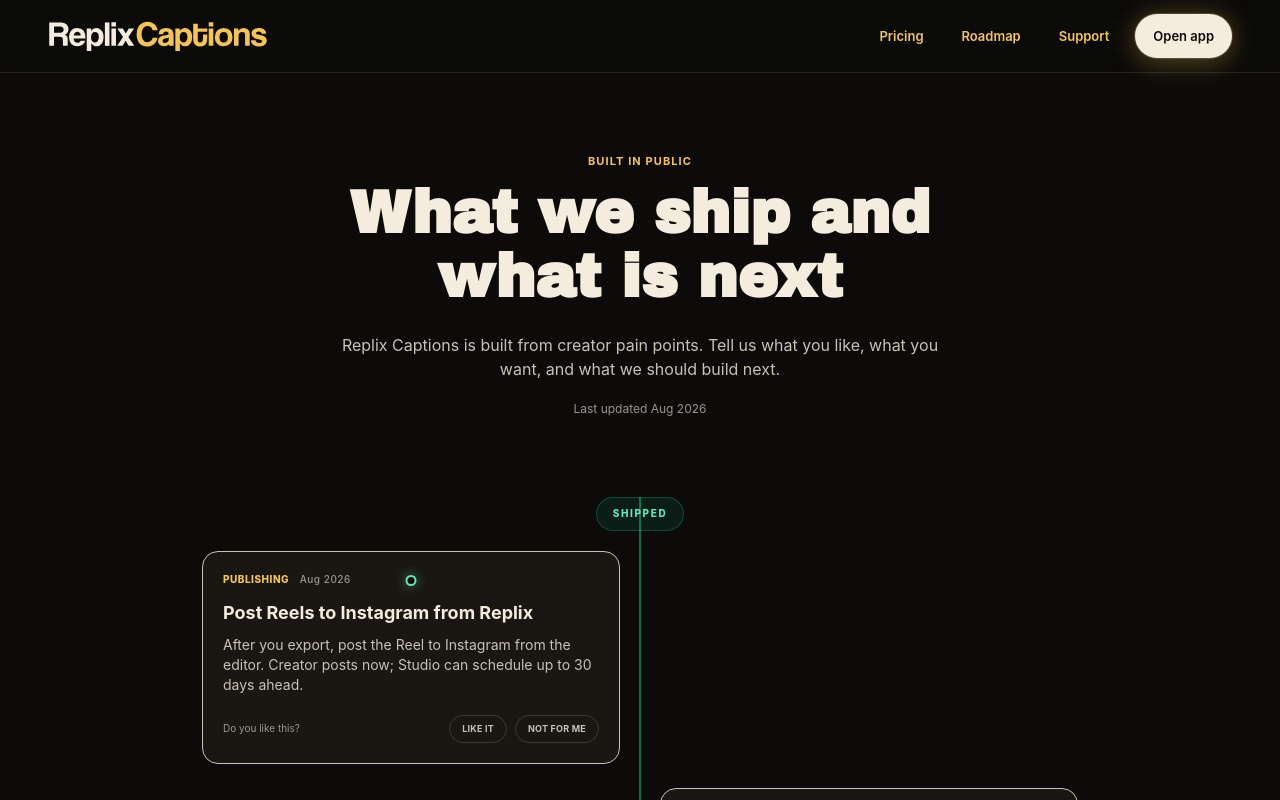
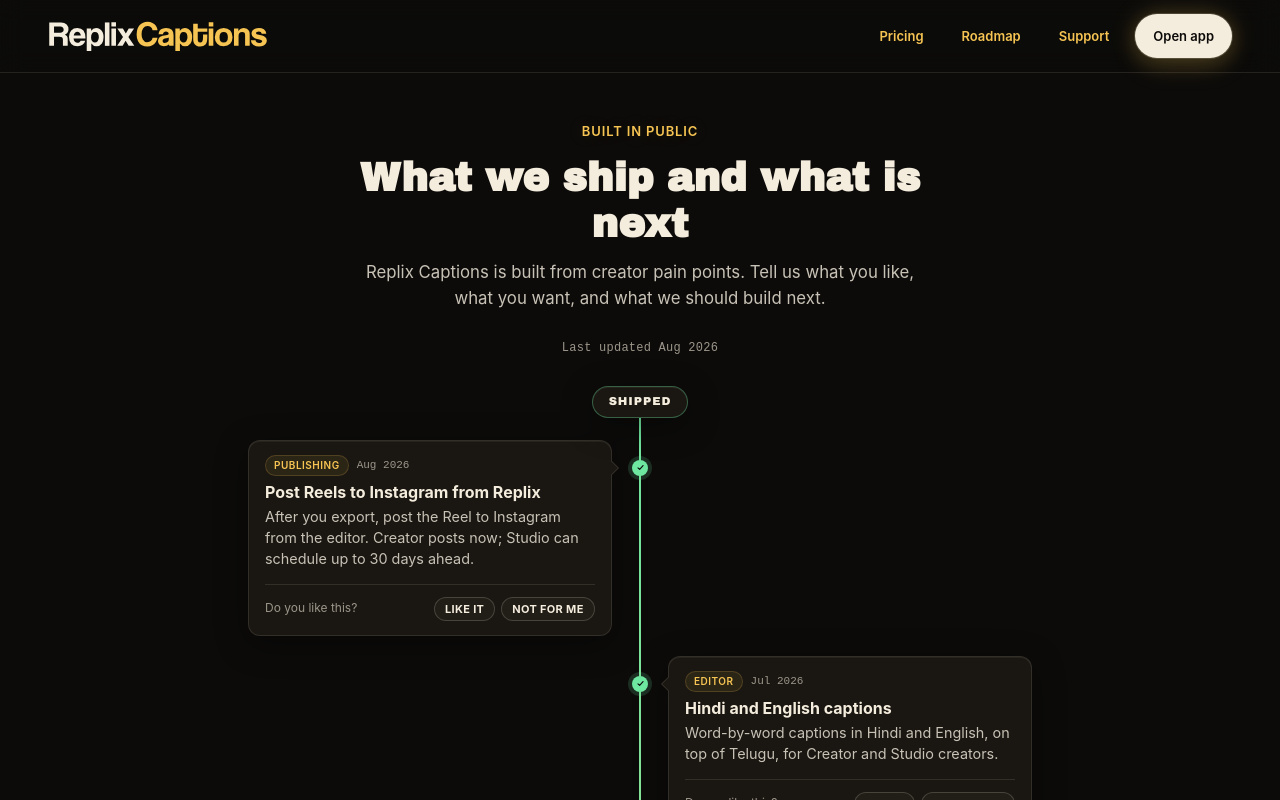
Before and after one commit to kuldeeprajput-dev/every-kaptions, a Next.js app: page /roadmap in a window 1280 px wide. Shown: the top 800 px of the page. Built offline with nearby package versions, Linux system fonts and the light colour scheme; a web font is replaced by a local one.

Commit message:
Add roadmap timeline card and voting controls

```diff
--- /dev/null
+++ b/src/features/roadmap/components/roadmap-item-card.tsx
@@ -0,0 +1,113 @@
+"use client";
+
+import type { RoadmapItem } from "../data/roadmap-data";
+
+interface RoadmapItemCardProps {
+  item: RoadmapItem;
+  index: number;
+  isComingSoon?: boolean;
+  vote?: "yes" | "no";
+  onVote: (choice: "yes" | "no") => void;
+}
+
+export function RoadmapItemCard({
+  item,
+  index,
+  isComingSoon = false,
+  vote,
+  onVote,
+}: RoadmapItemCardProps) {
+  const isLeft = isComingSoon ? index % 2 !== 0 : index % 2 === 0;
+  const isVoted = Boolean(vote);
+  const positiveLabel = isComingSoon ? "Want it" : "Like it";
+  const negativeLabel = isComingSoon ? "No" : "Not for me";
+  const promptText = isComingSoon ? "Want this?" : "Do you like this?";
+  const voteBtnClass =
+    "font-body text-[11px] leading-none font-bold tracking-[0.03em] uppercase rounded-full h-6 px-2.5 inline-flex items-center justify-center cursor-pointer transition-[border-color,background,color] duration-150 hover:border-amber/45 hover:text-amber";
+
+  return (
+    <div className="grid grid-cols-[1fr_auto_1fr] max-[719px]:grid-cols-[32px_1fr] gap-x-5 max-[719px]:gap-x-3 items-start relative z-[1]">
+      {/* Node circle on spine */}
+      <div className="col-start-2 row-start-1 max-[719px]:col-start-1 flex items-center justify-center pt-5 max-[719px]:pt-4 max-[719px]:w-8">
+        {isComingSoon ? (
+          <span
+            className="relative w-4 h-4 rounded-full shrink-0 z-[2] flex items-center justify-center bg-canvas border-2 border-amber/70 shadow-[0_0_0_4px_rgba(246,196,83,0.1)]"
+            aria-hidden="true"
+          />
+        ) : (
+          <span
+            className="relative w-4 h-4 rounded-full shrink-0 z-[2] flex items-center justify-center bg-[#6ee7a0] shadow-[0_0_0_4px_rgba(110,231,160,0.16)]"
+            aria-hidden="true"
+          >
+            <svg className="block shrink-0" viewBox="0 0 16 16" width="9" height="9" aria-hidden="true">
+              <path d="M3.5 8.5 6.5 11.5 12.5 4.5" fill="none" stroke="#0c0b0a" strokeWidth="2" strokeLinecap="round" strokeLinejoin="round" />
+            </svg>
+          </span>
+        )}
+      </div>
+
+      {/* Card with speech pointer */}
+      <article
+        className={`relative min-w-0 bg-surface border border-[var(--hairline)] hover:border-[rgba(244,236,220,0.2)] rounded-xl pt-3.5 px-4 pb-3 shadow-[var(--card-shadow)] opacity-100 transition-[opacity,transform,border-color] duration-400 ${
+          isLeft
+            ? "col-start-1 row-start-1 max-[719px]:col-start-2 max-[719px]:transform-none"
+            : "col-start-3 row-start-1 max-[719px]:col-start-2 max-[719px]:transform-none"
+        }`}
+      >
+        <span
+          className={`absolute top-[22px] w-2.5 h-2.5 bg-surface border border-[var(--hairline)] rotate-45 z-[1] ${
+            isLeft
+              ? "-right-1.5 border-l-0 border-b-0 max-[719px]:-left-1.5 max-[719px]:right-auto max-[719px]:border-r-0 max-[719px]:border-t-0 max-[719px]:border-l max-[719px]:border-b"
+              : "-left-1.5 border-r-0 border-t-0"
+          }`}
+          aria-hidden="true"
+        />
+        <div className="mb-2.5">
+          <div className="flex flex-wrap items-center gap-2 mb-1.5">
+            <span className="text-[10px] font-semibold tracking-[0.05em] uppercase text-amber bg-amber/[0.08] border border-amber/[0.18] rounded-full px-2 py-0.5">
+              {item.category}
+            </span>
+            <time className="text-[11px] text-dim mono">{item.date}</time>
+          </div>
+          <h3 className="font-body text-[1rem] font-semibold text-cream mb-1 leading-[1.3]">
+            {item.title}
+          </h3>
+          <p className="font-body text-[0.9rem] text-body leading-[1.45]">
+            {item.description}
+          </p>
+        </div>
+
+        <div className="border-t border-[var(--hairline)] pt-2.5 mt-3.5">
+          <div className="flex flex-wrap items-center justify-between gap-x-3 gap-y-2 max-[719px]:flex-col max-[719px]:items-start max-[719px]:gap-2">
+            <span className="text-[12px] text-dim">{promptText}</span>
+            <div className="group/swap block" data-state={isVoted ? "noted" : "idle"} aria-live="polite">
+              <span className="block h-7 overflow-hidden [contain:paint]">
+                <span className="block [transform:translate3d(0,0,0)] transition-transform duration-400 ease-[cubic-bezier(0.34,1.45,0.64,1)] will-change-transform group-data-[state=noted]/swap:[transform:translate3d(0,-28px,0)]">
+                  <span className="flex items-center justify-end gap-1.5 h-7 min-h-7 overflow-hidden transition-[opacity,visibility] duration-200 group-data-[state=noted]/swap:opacity-0 group-data-[state=noted]/swap:invisible group-data-[state=noted]/swap:pointer-events-none" role="group" aria-label={promptText}>
+                    <button
+                      type="button"
+                      className={`${voteBtnClass} ${vote === "yes" ? "bg-amber/[0.12] border border-amber/50 text-amber" : "text-cream bg-surface-raised border border-[var(--hairline-strong)]"}`}
+                      onClick={() => onVote("yes")}
+                    >
+                      {positiveLabel}
+                    </button>
+                    <button
+                      type="button"
+                      className={`${voteBtnClass} ${vote === "no" ? "bg-amber/[0.12] border border-amber/50 text-amber" : "text-cream bg-surface-raised border border-[var(--hairline-strong)]"}`}
+                      onClick={() => onVote("no")}
+                    >
+                      {negativeLabel}
+                    </button>
+                  </span>
+                  <span className="flex items-center justify-end h-7 min-h-7 overflow-hidden text-[11px] font-bold tracking-[0.04em] uppercase text-[#5fbf80] leading-7">
+                    Noted
+                  </span>
+                </span>
+              </span>
+            </div>
+          </div>
+        </div>
+      </article>
+    </div>
+  );
+}
--- a/src/features/roadmap/components/roadmap-page.tsx
+++ b/src/features/roadmap/components/roadmap-page.tsx
@@ -1,94 +1,122 @@
 "use client";
 
-import { motion } from "motion/react";
 import { useState } from "react";
 import { SiteFooter } from "@/shared/components/site-footer";
 import { SiteHeader } from "@/shared/components/site-header";
-import { Eyebrow } from "@/shared/components/ui";
-import { cn } from "@/shared/lib/cn";
 import { roadmapItems } from "../data/roadmap-data";
+import { RoadmapItemCard } from "./roadmap-item-card";
 
 export function RoadmapPage() {
   const [votes, setVotes] = useState<Record<string, "yes" | "no">>({});
   const [idea, setIdea] = useState("");
   const [submitted, setSubmitted] = useState(false);
 
+  const shippedItems = roadmapItems.filter((item) => item.status === "shipped");
+  const plannedItems = roadmapItems.filter((item) => item.status === "next");
+
   return (
-    <main>
+    <div className="min-h-screen flex flex-col bg-canvas text-body">
       <SiteHeader />
-      <div className="mx-auto w-full max-w-[940px] px-4 pb-20 pt-14 sm:px-8 lg:pt-20">
-        <header className="mx-auto max-w-[680px] text-center">
-          <Eyebrow>Built in public</Eyebrow>
-          <h1 className="display text-4xl leading-[1.06] text-cream sm:text-6xl">What we ship and what is next</h1>
-          <p className="mx-auto mt-6 max-w-[600px] text-sm leading-6 text-copy sm:text-base">Replix Captions is built from creator pain points. Tell us what you like, what you want, and what we should build next.</p>
-          <p className="mt-5 text-xs text-dim">Last updated Aug 2026</p>
-        </header>
 
-        <div className="relative mt-16 sm:mt-20">
-          <div className="absolute bottom-0 left-[13px] top-0 w-px bg-gradient-to-b from-emerald-400 via-emerald-400 to-amber sm:left-1/2 sm:-translate-x-1/2" />
-          <div className="relative mb-5 ml-[30px] w-fit rounded-full border border-emerald-400/25 bg-emerald-400/10 px-4 py-2 text-[10px] font-extrabold uppercase tracking-[.16em] text-emerald-300 sm:mx-auto">Shipped</div>
-          <div className="space-y-5 sm:space-y-6">
-            {roadmapItems.map((item, index) => {
-              const selected = votes[item.title];
-              const isNextStart = index > 0 && roadmapItems[index - 1].status === "shipped" && item.status === "next";
-              return (
-                <div key={item.title}>
-                  {isNextStart ? <div className="relative z-10 mx-0 mb-7 ml-[30px] w-fit rounded-full border border-amber/35 bg-amber/8 px-4 py-2 text-[10px] font-extrabold uppercase tracking-[.16em] text-amber sm:mx-auto">Coming soon</div> : null}
-                  <motion.div
-                    initial={{ opacity: 0, y: 16 }}
-                    animate={{ opacity: 1, y: 0 }}
-                    transition={{ duration: .38, delay: .03 }}
-                    className={cn("relative pl-[42px] sm:pl-0", index % 2 === 0 ? "sm:mr-[calc(50%+20px)]" : "sm:ml-[calc(50%+20px)]")}
-                  >
-                    <span className={cn("absolute left-[8px] top-6 size-[11px] rounded-full border-2 bg-canvas shadow-[0_0_0_4px_rgba(12,11,10,1)] sm:left-1/2 sm:-translate-x-1/2", item.status === "shipped" ? "border-emerald-300 shadow-[0_0_12px_rgba(110,231,160,.5)]" : "border-amber")} />
-                    <article className="card-shadow rounded-2xl border hairline bg-surface p-5">
-                      <p className="text-[10px] font-extrabold uppercase tracking-wider text-amber">{item.category} <span className="ml-2 font-medium normal-case text-dim">{item.date}</span></p>
-                      <h2 className="mt-3 text-base font-bold text-cream sm:text-lg">{item.title}</h2>
-                      <p className="mt-2 text-xs leading-5 text-copy sm:text-sm">{item.description}</p>
-                      <div className="mt-5 flex items-center justify-between gap-3">
-                        <span className="text-[10px] text-dim">{item.status === "shipped" ? "Do you like this?" : "Want this?"}</span>
-                        {selected ? <span className="text-[10px] font-bold text-emerald-300">Noted</span> : (
-                          <div className="flex gap-2">
-                            <VoteButton onClick={() => setVotes((current) => ({ ...current, [item.title]: "yes" }))}>{item.status === "shipped" ? "Like it" : "Want it"}</VoteButton>
-                            <VoteButton onClick={() => setVotes((current) => ({ ...current, [item.title]: "no" }))}>{item.status === "shipped" ? "Not for me" : "No"}</VoteButton>
-                          </div>
-                        )}
-                      </div>
-                    </article>
-                  </motion.div>
-                </div>
-              );
-            })}
+      <main className="w-full max-w-none px-[var(--page-gutter)] pb-[max(96px,env(safe-area-inset-bottom,0px)+80px)] flex-1" id="main-content">
+        {/* Hero Section */}
+        <section className="max-w-[720px] mx-auto pt-12 max-[719px]:pt-10 px-[var(--page-gutter)] pb-5 text-center">
+          <div className="font-body text-[clamp(10px,0.45vw+8px,13px)] font-semibold tracking-[0.85px] uppercase text-amber mb-3.5 [text-shadow:0_0_18px_rgba(246,196,83,0.18)]">
+            Built in public
+          </div>
+          <h1 className="font-display text-[clamp(1.75rem,4vw,2.5rem)] text-cream leading-[1.15] mb-3">
+            What we ship and what is next
+          </h1>
+          <p className="text-body text-[1.05rem] max-w-[560px] mx-auto">
+            Replix Captions is built from creator pain points. Tell us what you like, what you want, and what we should build next.
+          </p>
+        </section>
+
+        {/* Timeline Wrap */}
+        <div className="max-w-[880px] max-[719px]:max-w-[640px] mx-auto pt-2 px-[var(--page-gutter)] max-[719px]:px-[max(var(--page-gutter),20px)]">
+          <p className="text-[12px] text-dim text-center mb-7 tracking-[0.02em] mono">
+            Last updated Aug 2026
+          </p>
+
+          <div className="relative p-0 [--rm-rail:50%] max-[719px]:[--rm-rail:16px]">
+            {/* Center spine vertical track */}
+            <div className="absolute left-[var(--rm-rail)] top-0 bottom-0 w-[2px] -translate-x-1/2 bg-[rgba(244,236,220,0.08)] rounded-[2px] overflow-hidden z-0" aria-hidden="true">
+              <div className="absolute left-0 top-0 w-full h-full bg-gradient-to-b from-[#6ee7a0] to-amber rounded-[2px]" />
+            </div>
+
+            {/* Segment 1: Shipped */}
+            <section className="relative mb-3 last:mb-0" aria-labelledby="roadmap-shipped">
+              <div className="flex justify-center mb-[22px] max-[719px]:mb-[26px] relative z-[2]" id="roadmap-shipped">
+                <span className="font-display text-[0.72rem] tracking-[0.08em] uppercase text-cream bg-surface border border-[#6ee7a0]/35 rounded-full py-1.5 px-4 shadow-[var(--card-shadow)]">
+                  Shipped
+                </span>
+              </div>
+
+              <div className="flex flex-col gap-5 mb-8 max-[719px]:mb-10">
+                {shippedItems.map((item, idx) => (
+                  <RoadmapItemCard
+                    key={item.title}
+                    item={item}
+                    index={idx}
+                    vote={votes[item.title]}
+                    onVote={(choice) =>
+                      setVotes((prev) => ({ ...prev, [item.title]: choice }))
+                    }
+                  />
+                ))}
+              </div>
+            </section>
+
+            {/* Segment 2: Coming soon / Planned */}
+            <section className="relative mb-3 last:mb-0" aria-labelledby="roadmap-planned">
+              <div className="flex justify-center mb-[22px] max-[719px]:mb-[26px] relative z-[2]" id="roadmap-planned">
+                <span className="font-display text-[0.72rem] tracking-[0.08em] uppercase text-cream bg-surface border border-amber/35 rounded-full py-1.5 px-4 shadow-[var(--card-shadow)]">
+                  Coming soon
+                </span>
+              </div>
+
+              <div className="flex flex-col gap-5 mb-8 max-[719px]:mb-10">
+                {plannedItems.map((item, idx) => (
+                  <RoadmapItemCard
+                    key={item.title}
+                    item={item}
+                    index={idx}
+                    isComingSoon
+                    vote={votes[item.title]}
+                    onVote={(choice) =>
+                      setVotes((prev) => ({ ...prev, [item.title]: choice }))
+                    }
+                  />
+                ))}
+              </div>
+            </section>
           </div>
         </div>
 
         <section className="mx-auto mt-20 max-w-[560px] text-center">
-          <Eyebrow>Your turn</Eyebrow>
-          <h2 className="display text-3xl text-cream sm:text-4xl">Have an idea we missed?</h2>
-          <p className="mt-3 text-sm text-copy">One sentence is enough. We read every submission.</p>
+          <div className="font-body text-[clamp(10px,0.45vw+8px,13px)] font-semibold tracking-[0.85px] uppercase text-amber mb-3.5">Your turn</div>
+          <h2 className="font-display text-3xl text-cream sm:text-4xl">Have an idea we missed?</h2>
+          <p className="mt-3 text-sm text-dim">One sentence is enough. We read every submission.</p>
           {submitted ? (
             <div className="mt-7 rounded-2xl border border-emerald-400/25 bg-emerald-400/8 p-8">
               <h3 className="font-bold text-cream">Thanks, we got your idea.</h3>
-              <p className="mt-2 text-sm text-copy">We read every submission. Keep the ideas coming.</p>
+              <p className="mt-2 text-sm text-dim">We read every submission. Keep the ideas coming.</p>
               <button type="button" onClick={() => { setSubmitted(false); setIdea(""); }} className="mt-5 rounded-full bg-cream px-5 py-2 text-xs font-bold text-canvas">Done</button>
             </div>
           ) : (
-            <form className="card-shadow mt-7 rounded-2xl border hairline bg-raised p-4 text-left sm:p-6" onSubmit={(event) => { event.preventDefault(); if (idea.trim()) setSubmitted(true); }}>
+            <form className="mt-7 rounded-2xl border border-[var(--hairline)] bg-surface p-4 text-left sm:p-6 shadow-[var(--card-shadow)]" onSubmit={(event) => { event.preventDefault(); if (idea.trim()) setSubmitted(true); }}>
               <label htmlFor="idea" className="sr-only">Your feature idea</label>
-              <textarea id="idea" value={idea} onChange={(event) => setIdea(event.target.value)} required rows={4} placeholder="e.g. Auto-split long captions into two lines on export" className="w-full resize-none rounded-xl border hairline bg-white/3 p-4 text-sm text-cream placeholder:text-dim/70" />
+              <textarea id="idea" value={idea} onChange={(event) => setIdea(event.target.value)} required rows={4} placeholder="e.g. Auto-split long captions into two lines on export" className="w-full resize-none rounded-xl border border-[var(--hairline)] bg-surface-raised p-4 text-sm text-cream placeholder:text-dim" />
               <div className="mt-4 flex items-center justify-between gap-4">
-                <p className="max-w-[340px] text-[9px] leading-4 text-dim">Ideas may be stored and reviewed by our team. Do not submit personal data.</p>
-                <button type="submit" className="shrink-0 rounded-full bg-amber px-5 py-2.5 text-xs font-bold text-canvas">Submit idea</button>
+                <p className="max-w-[340px] text-[11px] leading-4 text-dim">Ideas may be stored and reviewed by our team. Do not submit personal data.</p>
+                <button type="submit" className="shrink-0 rounded-full bg-amber px-5 py-2.5 text-xs font-bold text-[#0c0b0a]">Submit idea</button>
               </div>
             </form>
           )}
         </section>
-      </div>
-      <SiteFooter />
-    </main>
+
+        <SiteFooter />
+      </main>
+    </div>
   );
 }
-
-function VoteButton({ children, onClick }: { children: React.ReactNode; onClick: () => void }) {
-  return <button type="button" onClick={onClick} className="rounded-full border border-white/15 px-3 py-1.5 text-[9px] font-bold uppercase tracking-wide text-copy hover:border-amber/40 hover:text-cream">{children}</button>;
-}
```
